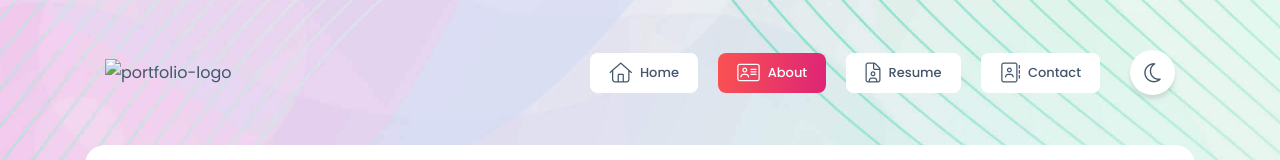
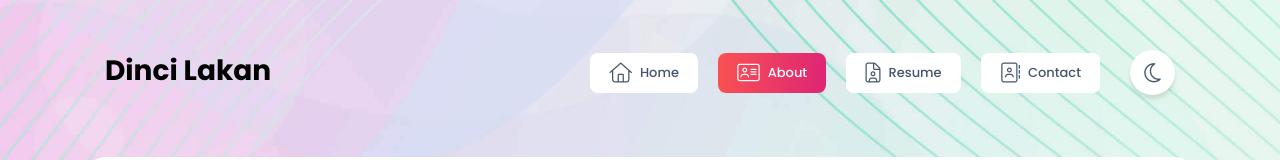
Before and after one commit to ydkdan6/Dinci-customer-care, a plain HTML site: page about-2.html in a window 1280 px wide. Shown: the top 160 px of the page. Drawn offline with Linux system fonts and the light colour scheme.

Commit message:
added more fix

```diff
--- a/about-2.html
+++ b/about-2.html
@@ -42,8 +42,7 @@
                         <div class="col-lg-2 col-md-6 col-sm-4 col-4 d-flex align-items-center">
                             <div class="bostami-header-logo">
                                 <a class="site-logo" href="#">
-                                    <img src="" alt="portfolio-logo">
-                                </a>
+                                    <h3>Dinci Lakan</h3>                                </a>
                             </div>
                         </div>
 
```
Also changed, not shown: contact-2.html (+1 -2 lines), index.html (+1 -1 lines), portfolio-2.html (+1 -2 lines), resume-2.html (+1 -2 lines).
